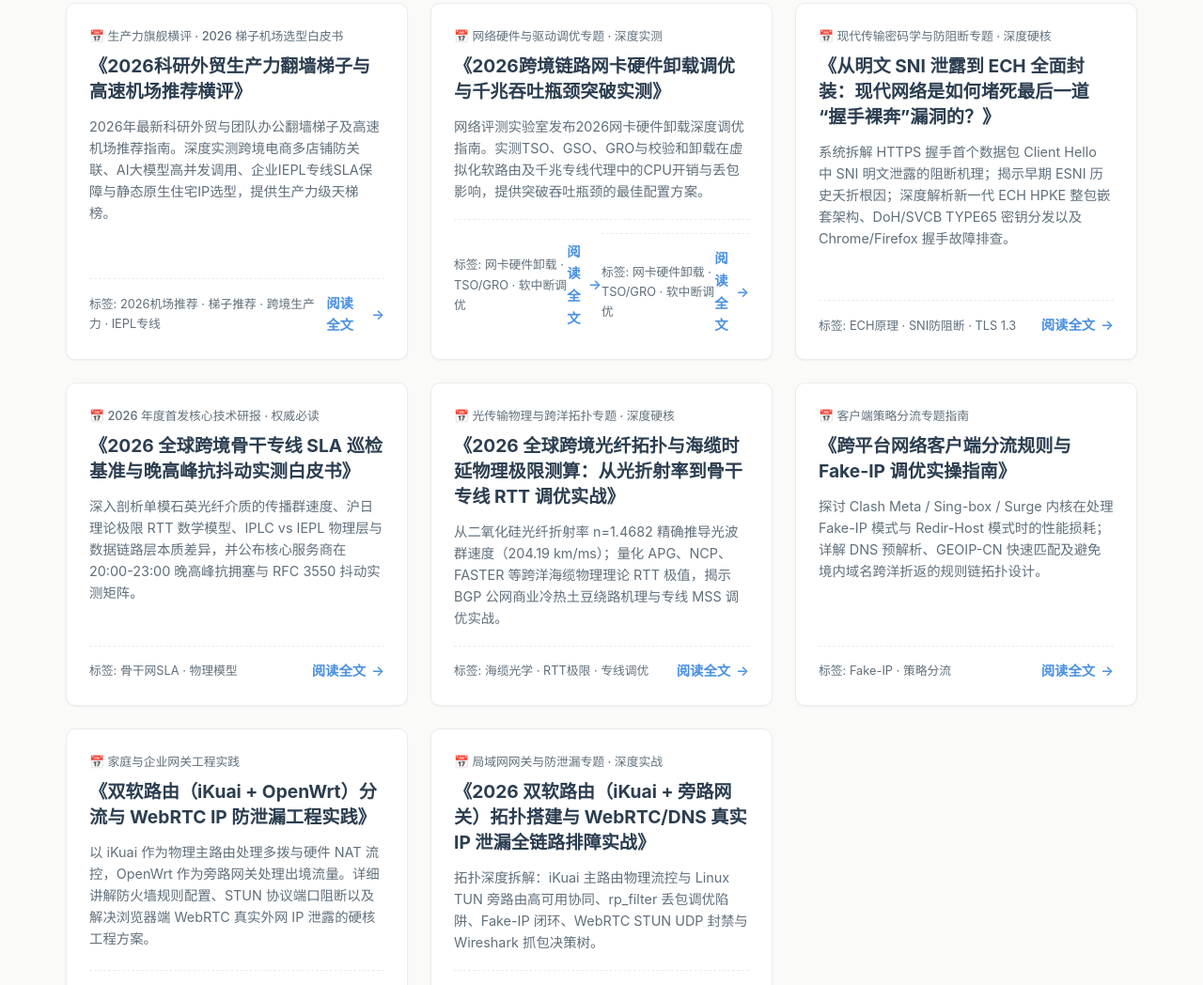
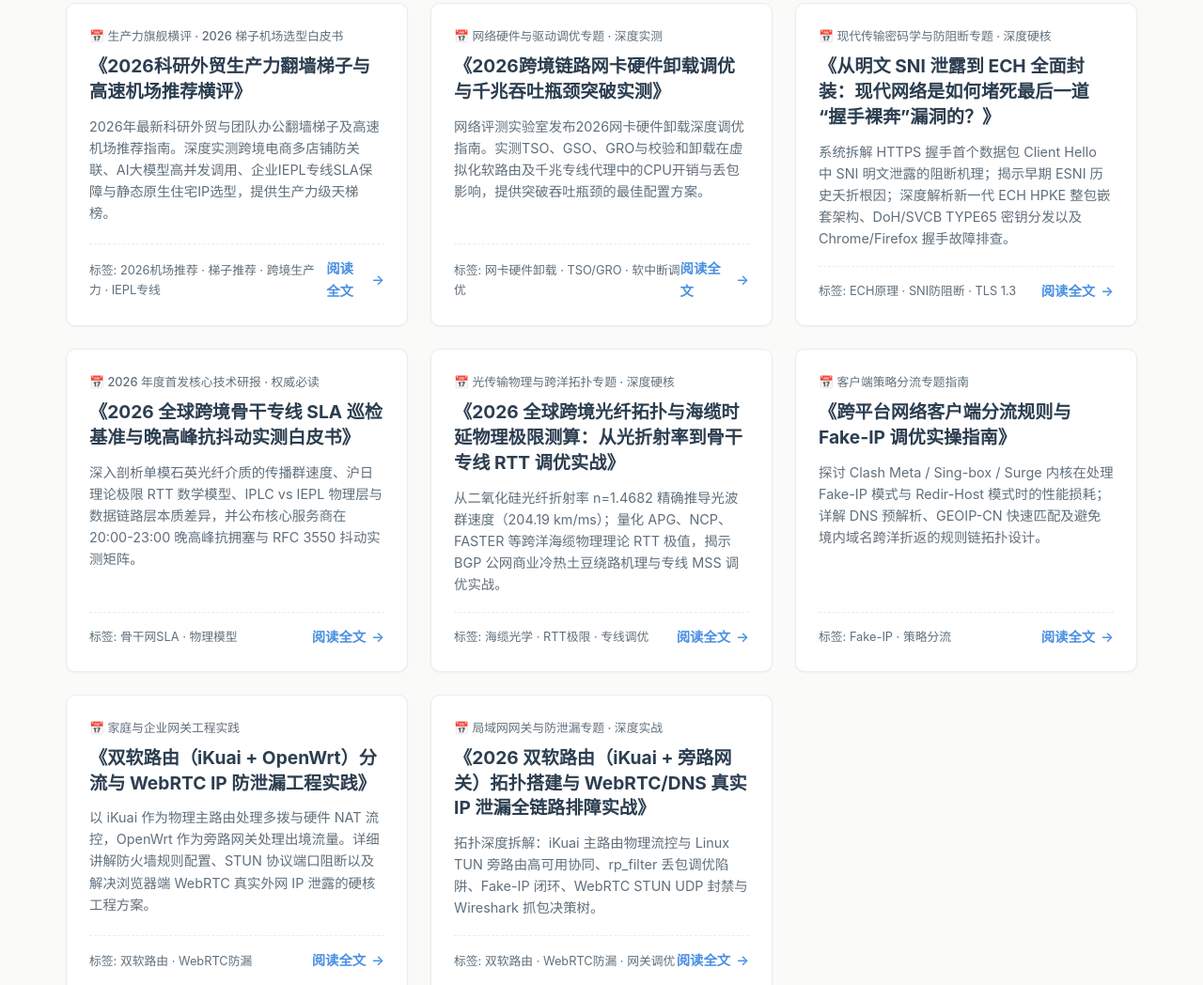
Before and after one commit to zs350235495-ui/xunxianyun, a website: page blog.html in a window 1280 px wide. Shown: the part 687-1735 px from the top of the page at 94% size. Drawn offline with Linux system fonts and the light colour scheme.

Commit message:
fix(blog): remove nested duplicate footer in nic offloading card

```diff
--- a/blog.html
+++ b/blog.html
@@ -1178,10 +1178,7 @@ code.inline-code {
             <span style="font-size: 0.8rem; color: var(--color-text-muted);">标签: 网卡硬件卸载 · TSO/GRO · 软中断调优</span>
             <a href="./articles/bgp-iepl-latency-optimization-protocol-guide-2026.html" class="report-link-btn">阅读全文 <span>→</span></a>
 
-<div style="margin-top: auto; padding-top: 14px; border-top: 1px dashed var(--color-border); display: flex; justify-content: space-between; align-items: center;">
-            <span style="font-size: 0.8rem; color: var(--color-text-muted);">标签: 网卡硬件卸载 · TSO/GRO · 软中断调优</span>
-            <a href="./articles/nic-hardware-offloading-tso-gro-optimization-2026.html" class="report-link-btn">阅读全文 <span>→</span></a>
-          </div>
+
         </article>
 
         <!-- 现代密码学与 ECH 专题 -->
```
